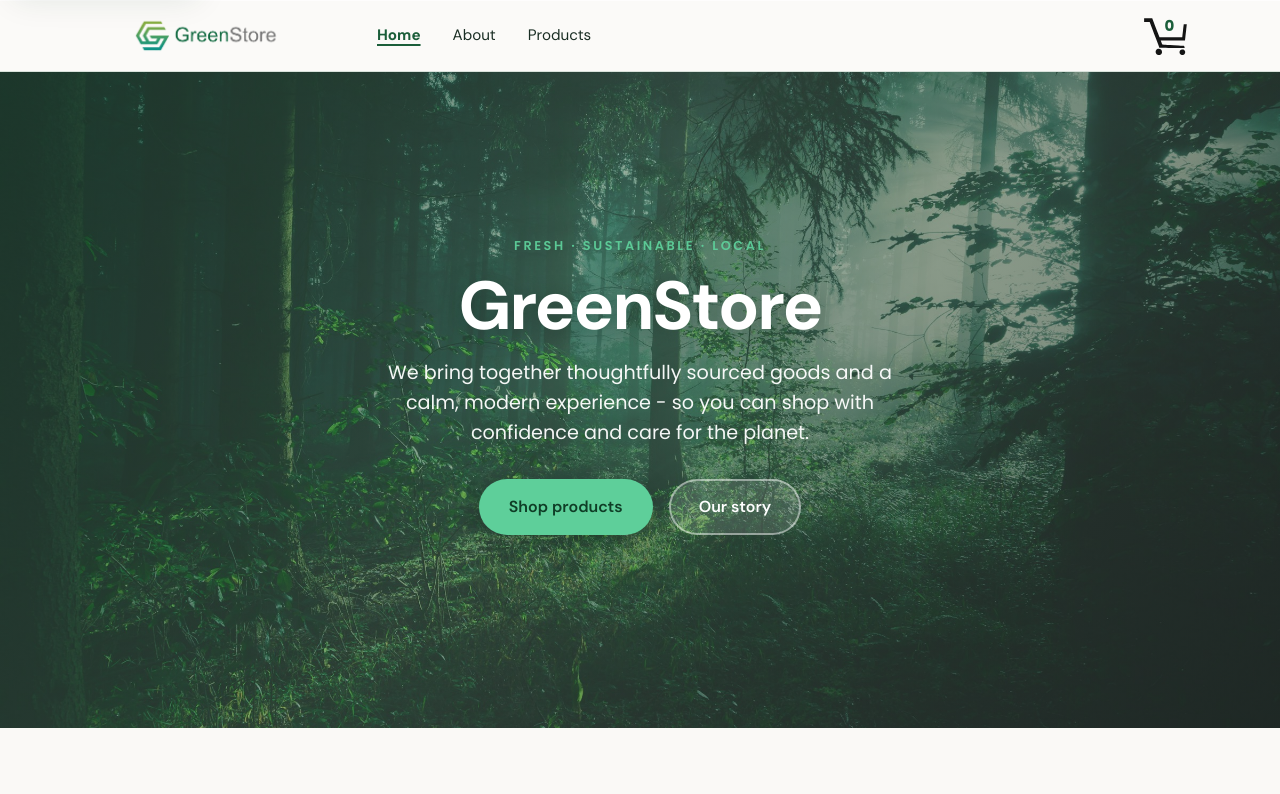
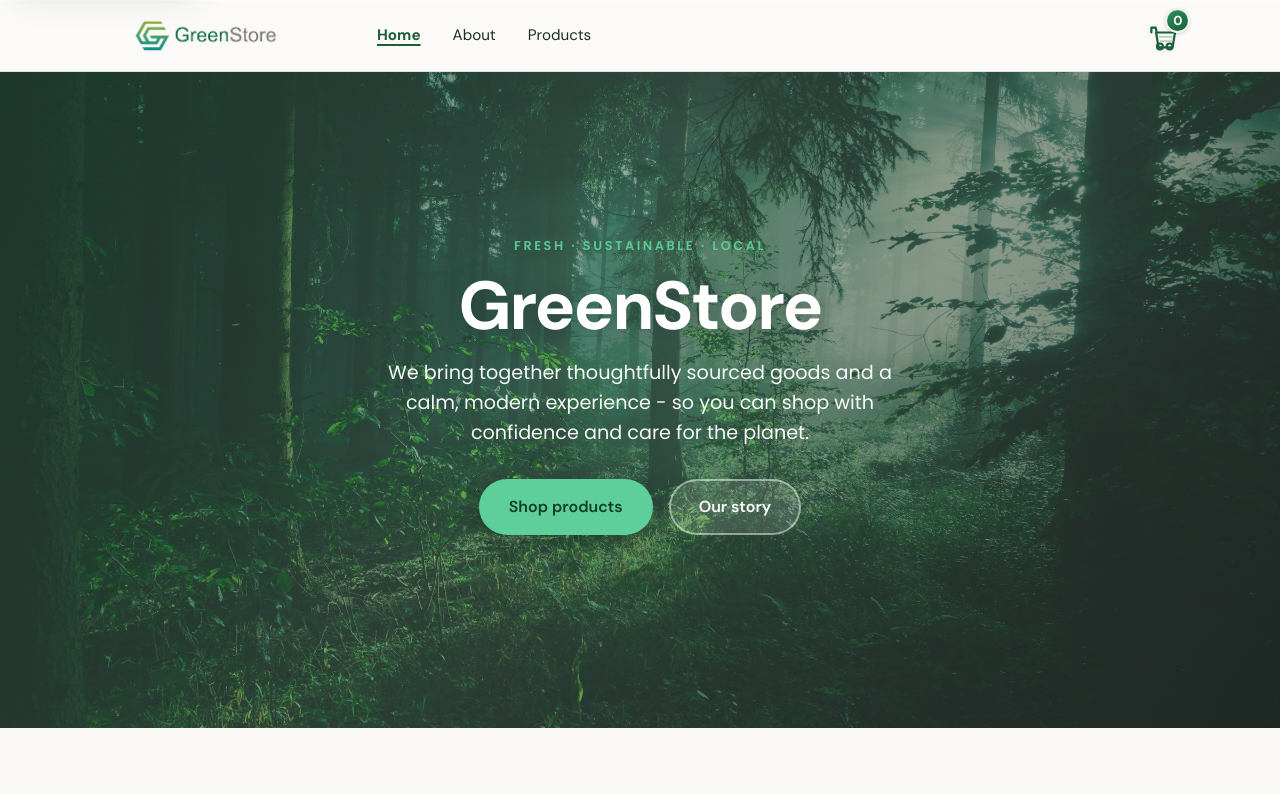
Before and after one commit to GHarding95/GreenStore, a React (Create React App) app: page / in a window 1280 px wide. Shown: the top 794 px of the page. Built offline with nearby package versions, Linux system fonts and the light colour scheme; no server answers.

Commit message:
final design changes

```diff
--- a/src/components/cards/cards.tsx
+++ b/src/components/cards/cards.tsx
@@ -115,7 +115,7 @@ const Cards: React.FC<CardsProps> = memo(({ imageSrc, title, text, price, curren
         />
         <Card.Body className="card-body">
           <Card.Title as="h4">{title}</Card.Title>
-          <Card.Text>{text}</Card.Text>
+          <Card.Text className="product-card__desc">{text}</Card.Text>
           <Card.Text className="fw-bold">${price} {currency}</Card.Text>
           <div className="mt-auto">
             <Button
--- /dev/null
+++ b/src/components/navigation/NavCartIcon.tsx
@@ -0,0 +1,44 @@
+import React from 'react';
+
+/** Shopping cart glyph for the nav – uses `currentColor` for theme control */
+const NavCartIcon: React.FC<{ className?: string }> = ({ className }) => (
+  <svg
+    className={className}
+    viewBox="0 0 32 32"
+    fill="none"
+    xmlns="http://www.w3.org/2000/svg"
+    aria-hidden
+    focusable="false"
+    width="32"
+    height="32"
+  >
+    {/* Push handle (L-bar into cart rim) */}
+    <path
+      d="M5 13.5V9h4l1 4.5"
+      stroke="currentColor"
+      strokeWidth="2"
+      strokeLinecap="round"
+      strokeLinejoin="round"
+    />
+    {/* Cart body / wire basket */}
+    <path
+      d="M10 13.5h17l-2 12.2a2 2 0 01-2 1.7h-9.6a2 2 0 01-2-1.7l-2-12.2z"
+      stroke="currentColor"
+      strokeWidth="2"
+      strokeLinejoin="round"
+    />
+    {/* Shelf lines */}
+    <path
+      d="M12.5 17.5h12M13.5 21.5h10"
+      stroke="currentColor"
+      strokeWidth="1.25"
+      strokeLinecap="round"
+      opacity="0.38"
+    />
+    {/* Wheels */}
+    <circle cx="13" cy="26.5" r="2.75" stroke="currentColor" strokeWidth="2" />
+    <circle cx="22" cy="26.5" r="2.75" stroke="currentColor" strokeWidth="2" />
+  </svg>
+);
+
+export default NavCartIcon;
--- a/src/components/navigation/navigation.scss
+++ b/src/components/navigation/navigation.scss
@@ -59,40 +59,60 @@
     .basket-wrapper {
       justify-content: center;
       display: flex !important;
+      align-items: center;
       text-decoration: none;
       padding-right: 10px !important;
-      transition: transform var(--motion-fast);
-
-      &:hover {
-        transform: scale(1.06);
-      }
     }
 
-    .count-wrapper {
-      display: flex;
-      flex-direction: column;
+    .basket-nav-icon {
+      position: relative;
+      display: inline-flex;
       align-items: center;
+      justify-content: center;
+      width: 3.1rem;
+      height: 3.1rem;
+    }
 
-      .basket-count {
-        line-height: normal !important;
-        font-size: 15px;
-        font-weight: 700;
-        color: var(--green-primary);
-        margin-bottom: -21px;
-        margin-left: 8px;
-        z-index: 1;
-      }
+    .basket-nav-icon__svg {
+      width: 2.15rem;
+      height: 2.15rem;
+      color: var(--green-primary);
+      transition:
+        color var(--motion-fast),
+        transform var(--motion-fast),
+        filter var(--motion-fast);
+      filter: drop-shadow(0 1px 2px rgba(15, 61, 38, 0.08));
+    }
 
-      .minibasket {
-        line-height: normal;
-        width: 45px;
-        filter: opacity(0.92);
-        transition: filter var(--motion-fast);
+    .basket-wrapper:hover .basket-nav-icon__svg {
+      color: var(--green-dark);
+      transform: scale(1.07);
+      filter: drop-shadow(0 2px 6px rgba(27, 94, 58, 0.18));
+    }
 
-        &:hover {
-          filter: opacity(1);
-        }
-      }
+    .basket-nav-icon__badge {
+      position: absolute;
+      top: -0.15rem;
+      right: -0.15rem;
+      min-width: 1.55rem;
+      min-height: 1.55rem;
+      padding: 0 0.38rem;
+      display: inline-flex;
+      align-items: center;
+      justify-content: center;
+      font-family: var(--font-display);
+      font-size: 0.82rem;
+      font-weight: 700;
+      font-variant-numeric: tabular-nums;
+      line-height: 1;
+      letter-spacing: -0.02em;
+      color: #fff;
+      background: linear-gradient(145deg, var(--green-mid) 0%, var(--green-primary) 100%);
+      border-radius: 999px;
+      border: 2px solid rgba(250, 249, 246, 0.96);
+      box-shadow:
+        0 1px 3px rgba(15, 61, 38, 0.22),
+        inset 0 1px 0 rgba(255, 255, 255, 0.2);
     }
   }
 
@@ -255,3 +275,9 @@
     }
   }
 }
+
+@media (prefers-reduced-motion: reduce) {
+  .nav-container .nav-right .basket-wrapper:hover .basket-nav-icon__svg {
+    transform: none;
+  }
+}
--- a/src/components/navigation/navigation.tsx
+++ b/src/components/navigation/navigation.tsx
@@ -1,7 +1,7 @@
 import React, { useEffect, useState, useRef } from 'react';
 import './navigation.scss';
 import logo from '../../assets/greenstore_logo.png';
-import cart from '../../assets/cart.svg';
+import NavCartIcon from './NavCartIcon';
 import { Image } from 'react-bootstrap';
 import { NavLink } from 'react-router-dom';
 import {
@@ -91,12 +91,25 @@ const Navigation: React.FC<NavigationProps> = ({ count, setCount }) => {
           </div>
 
           <div className='nav-right'>
-            <NavLink className='basket-wrapper nav-link' to='/basket' aria-label="View basket">
-              <span className='count-wrapper'>
-                <span id="basket-count" className="basket-count" aria-live="polite" aria-atomic="true">
+            <NavLink
+              className='basket-wrapper nav-link'
+              to='/basket'
+              aria-label={
+                basketCount === 0
+                  ? 'View basket, empty'
+                  : `View basket, ${basketCount} ${basketCount === 1 ? 'item' : 'items'}`
+              }
+            >
+              <span className="basket-nav-icon">
+                <NavCartIcon className="basket-nav-icon__svg" />
+                <span
+                  id="basket-count"
+                  className="basket-nav-icon__badge"
+                  aria-live="polite"
+                  aria-atomic="true"
+                >
                   {basketCount}
                 </span>
-                <img src={cart} className='minibasket' alt='shopping cart' />
               </span>
             </NavLink>
 
--- a/src/pages/basket.scss
+++ b/src/pages/basket.scss
@@ -135,6 +135,12 @@
   margin-top: 0.5rem;
   padding-top: 0.65rem;
   border-top: 1px solid rgba(27, 94, 58, 0.08);
+
+  // Keep qty + remove on one row at very narrow widths (wrap was pushing the bin to a new line)
+  @media (max-width: 349px) {
+    flex-wrap: nowrap;
+    gap: 0.45rem;
+  }
 }
 
 .basket-line__qty {
@@ -145,6 +151,10 @@
   background: var(--surface);
   border: 1px solid var(--border-subtle);
   border-radius: 999px;
+
+  @media (max-width: 349px) {
+    gap: 0.25rem;
+  }
 }
 
 .basket-line__qty .btn-sm {
@@ -166,6 +176,11 @@
 
   &:disabled {
     opacity: 0.35;
+  }
+
+  @media (max-width: 349px) {
+    width: 1.75rem;
+    height: 1.75rem;
   }
 }
 
--- a/src/pages/basket.tsx
+++ b/src/pages/basket.tsx
@@ -183,7 +183,7 @@ const Basket: React.FC<BasketProps> = ({ setCount }) => {
                       variant="outline-danger"
                       className="btn-sm basket-line__remove"
                       type="button"
-                      onClick={() => handleRemoveItem(item)}
+                      onClick={() => setRemoveConfirmItem(item)}
                       aria-label={`Remove ${item.title} from basket`}
                     >
                       <FontAwesomeIcon icon={faTrash} aria-hidden />
--- a/src/pages/home.scss
+++ b/src/pages/home.scss
@@ -310,6 +310,77 @@
   }
 }
 
+@media (max-width: 767px) {
+  .home-hero {
+    margin-top: -72px;
+    padding: 5.25rem 1rem 2.75rem;
+    min-height: min(90vh, 820px);
+  }
+
+  .home-hero__lead {
+    margin-bottom: 1.5rem;
+  }
+
+  .home-values {
+    padding: 3rem 1rem;
+  }
+
+  .home-values__header {
+    margin-bottom: 1.75rem;
+  }
+
+  .home-band {
+    padding: 3rem 1rem;
+
+    &__inner {
+      padding: 1.75rem 1.25rem;
+    }
+  }
+
+  .home-steps {
+    padding: 2.75rem 1rem 3.5rem;
+  }
+}
+
+@media (max-width: 360px) {
+  .home-hero {
+    margin-top: -64px;
+    padding: 4.75rem 0.75rem 2.25rem;
+    min-height: min(88vh, 760px);
+  }
+
+  .home-hero__eyebrow {
+    font-size: 0.72rem;
+    margin-bottom: 0.65rem;
+  }
+
+  .home-hero__lead {
+    font-size: 0.95rem;
+    margin-bottom: 1.35rem;
+  }
+
+  .home-btn {
+    padding: 0.75rem 1.35rem;
+    font-size: 0.9375rem;
+  }
+
+  .home-values {
+    padding: 2.5rem 0.75rem;
+  }
+
+  .home-band {
+    padding: 2.5rem 0.75rem;
+
+    &__inner {
+      padding: 1.5rem 1rem;
+    }
+  }
+
+  .home-steps {
+    padding: 2.25rem 0.75rem 3rem;
+  }
+}
+
 @keyframes homeHeroIn {
   from {
     opacity: 0;
--- a/src/pages/products.scss
+++ b/src/pages/products.scss
@@ -157,3 +157,40 @@
     transform: none;
   }
 }
+
+@media (max-width: 767px) {
+  .products-page {
+    padding-left: 0.75rem;
+    padding-right: 0.75rem;
+    padding-bottom: 2.5rem;
+  }
+
+  .products-page__header {
+    margin-bottom: 1.25rem;
+    padding: 1rem 0 0;
+  }
+
+  .products-page__subtitle {
+    font-size: 0.9375rem;
+    line-height: 1.5;
+  }
+
+  .products-page__search {
+    margin-bottom: 1.35rem;
+  }
+
+  .products-page__search-input {
+    font-size: 0.9375rem !important;
+    padding: 0.75rem 0.85rem 0.75rem 2.65rem !important;
+  }
+}
+
+@media (max-width: 360px) {
+  .products-page__title {
+    font-size: 1.5rem;
+  }
+
+  .products-page__subtitle {
+    font-size: 0.875rem;
+  }
+}
```
Also changed, not shown: src/components/cards/cards.scss (+62 -19 lines), src/assets/cart.svg (deleted), 1 other file (tests, documents, lock files or other folders).
